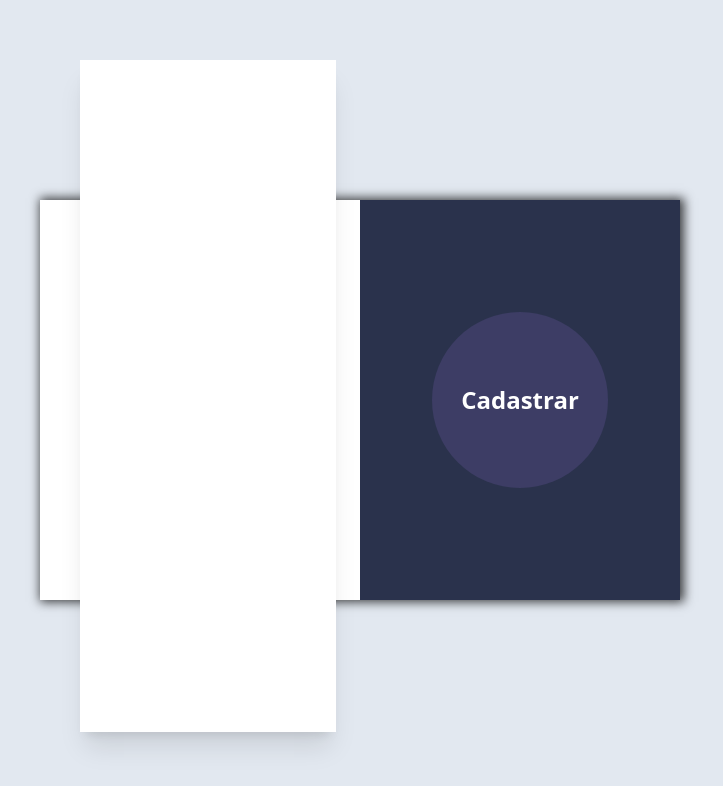
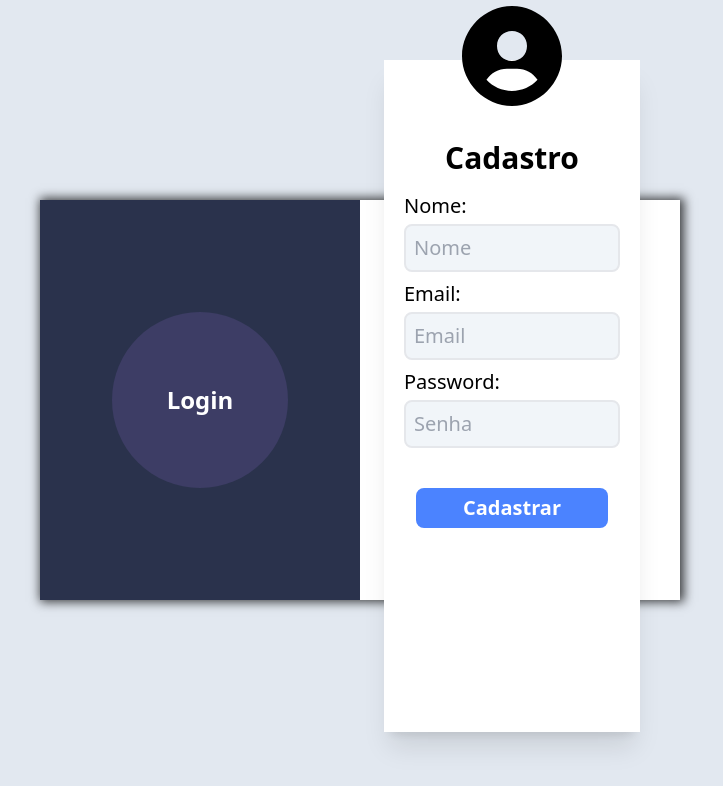
Before and after one commit to DarlanDuarte/Sistema-Login-Cadastro, a Next.js app: page / in a window 1280 px wide. Both pictures are taken after a click on the button "Cadastrar". Shown: the top 786 px of the page, without its empty margins (280-1003 px from the left). Built offline with nearby package versions, Linux system fonts and the light colour scheme.

Commit message:
Tela de Login e Cadastro Concluídas mais animações

```diff
--- a/package.json
+++ b/package.json
@@ -15,10 +15,12 @@
     "autoprefixer": "10.4.15",
     "eslint": "8.48.0",
     "eslint-config-next": "13.4.19",
+    "framer-motion": "^10.16.1",
     "next": "13.4.19",
     "postcss": "8.4.28",
     "react": "18.2.0",
     "react-dom": "18.2.0",
+    "react-icons": "^4.10.1",
     "tailwindcss": "3.3.3",
     "typescript": "5.2.2"
   }
--- a/src/components/Login.tsx
+++ b/src/components/Login.tsx
@@ -1,31 +1,220 @@
 import react, { useState } from "react";
+import { BiSolidUserCircle } from "react-icons/bi";
+import { motion } from "framer-motion";
 
 const Login: React.FC = () => {
   const [login, setLogin] = useState<"login" | "cadastro">("login");
 
+  const [nome, setNome] = useState("");
+  const [password, setPassword] = useState("");
+  const [email, setEmail] = useState("");
+
+  async function handleForm(e: React.FormEvent<HTMLFormElement>) {
+    e.preventDefault();
+  }
+
+  async function handleChangeLogin(
+    e: React.MouseEvent<HTMLButtonElement, MouseEvent>
+  ) {
+    setLogin(login === "login" ? "cadastro" : "login");
+  }
+
   return (
-    <div className={`bg-white w-6/12 h-[50%] shadow-3xl relative`}>
+    <div className={`bg-white w-6/12 h-[50%] shadow-3xl relative  `}>
       {login === "login" ? (
-        <div className={``}>
-          <div
+        <div>
+          <motion.div
+            key="login"
+            initial={{ opacity: 0, x: "100%" }}
+            animate={{ opacity: 1, x: 0 }}
+            exit={{ opacity: 0, x: "-100%" }}
+            transition={{ duration: 1 }}
             className={`w-[40%] h-[42rem] bg-white absolute -top-[35%] left-10 z-10 shadow-xl  `}
-          ></div>
+          >
+            <div className={"relative  -top-16"}>
+              <BiSolidUserCircle
+                className={`m-auto `}
+                size={120}
+                color={`#000`}
+              />
+            </div>
 
-          <div
+            <div className={`flex flex-col`}>
+              <h2
+                className={`text-black text-3xl font-semibold text-center -mt-10 mb-4`}
+              >
+                Login
+              </h2>
+              <form onSubmit={handleForm}>
+                <div
+                  className={`w-full flex flex-col text-black font-medium text-xl px-5`}
+                >
+                  <label className="mb-1" htmlFor="nome">
+                    Nome:
+                  </label>
+                  <input
+                    type="text"
+                    id="nome"
+                    name="nome"
+                    className={`py-2 px-2 border-2 bg-slate-100 rounded-lg outline-none`}
+                    required
+                    value={nome}
+                    onChange={(e) => setNome(e.target.value)}
+                    placeholder="Digite seu Nome"
+                  />
+                </div>
+                <div
+                  className={`w-full flex flex-col text-black font-medium text-xl px-5`}
+                >
+                  <label className="mb-1 mt-5" htmlFor="password">
+                    Password:
+                  </label>
+                  <input
+                    type="password"
+                    id="password"
+                    name="password"
+                    className={`py-2 px-2 border-2 bg-slate-100 rounded-lg outline-none`}
+                    required
+                    value={password}
+                    onChange={(e) => setPassword(e.target.value)}
+                    placeholder="Digite sua Senha"
+                  />
+                </div>
+                <div
+                  className={`flex justify-center items-center p-5 cursor-pointer mt-10 m-auto w-[75%] bg-[#4b83ff] h-10 rounded-lg`}
+                >
+                  <button className={`text-white font-semibold text-xl`}>
+                    Entrar
+                  </button>
+                </div>
+              </form>
+            </div>
+          </motion.div>
+
+          <motion.div
+            initial={{ opacity: 0, x: "-100%" }}
+            animate={{ opacity: 1, x: 0 }}
+            exit={{ opacity: 0, x: "100%" }}
+            transition={{ duration: 1 }}
             className={`text-black absolute right-0 bottom-0 bg-[#2A324C] h-full w-[50%]`}
           >
             <div className={`flex justify-center items-center h-full`}>
               <button
+                onClick={(e: React.MouseEvent<HTMLButtonElement, MouseEvent>) =>
+                  handleChangeLogin(e)
+                }
                 className={`text-white font-semibold text-2xl bg-[#3D3D65] h-44 w-44 rounded-full`}
               >
                 Cadastrar
               </button>
             </div>
-          </div>
+          </motion.div>
         </div>
       ) : (
         <div>
-          <div></div>
+          <motion.div
+            initial={{ opacity: 0, x: "100%" }}
+            animate={{ opacity: 1, x: 0 }}
+            exit={{ opacity: 0, x: "-100%" }}
+            transition={{ duration: 1 }}
+            className={`text-black absolute left-0 bottom-0 bg-[#2A324C] h-full w-[50%]`}
+          >
+            <div className={`flex justify-center items-center h-full`}>
+              <button
+                onClick={(e: React.MouseEvent<HTMLButtonElement, MouseEvent>) =>
+                  handleChangeLogin(e)
+                }
+                className={`text-white font-semibold text-2xl bg-[#3D3D65] h-44 w-44 rounded-full`}
+              >
+                Login
+              </button>
+            </div>
+          </motion.div>
+
+          <motion.div
+            key="cadastro"
+            initial={{ opacity: 0, x: "-100%" }}
+            animate={{ opacity: 1, x: 0 }}
+            exit={{ opacity: 0, x: "100%" }}
+            transition={{ duration: 1 }}
+            className={`w-[40%] h-[42rem] bg-white absolute -top-[35%] right-10 z-10 shadow-xl  `}
+          >
+            <div className={"relative  -top-16"}>
+              <BiSolidUserCircle
+                className={`m-auto `}
+                size={120}
+                color={`#000`}
+              />
+            </div>
+
+            <div className={`flex flex-col`}>
+              <h2
+                className={`text-black text-3xl font-semibold text-center -mt-10 mb-4`}
+              >
+                Cadastro
+              </h2>
+              <form onSubmit={handleForm}>
+                <div
+                  className={`w-full flex flex-col text-black font-medium text-xl px-5`}
+                >
+                  <label className="mb-1" htmlFor="nome">
+                    Nome:
+                  </label>
+                  <input
+                    type="text"
+                    id="nome"
+                    name="nome"
+                    className={`py-2 px-2 border-2 bg-slate-100 rounded-lg outline-none`}
+                    required
+                    value={nome}
+                    onChange={(e) => setNome(e.target.value)}
+                    placeholder="Nome"
+                  />
+                </div>
+                <div
+                  className={`w-full flex flex-col mt-2  text-black font-medium text-xl px-5`}
+                >
+                  <label className="  mb-1" htmlFor="email">
+                    Email:
+                  </label>
+                  <input
+                    type="email"
+                    id="email"
+                    name="email"
+                    className={`py-2 px-2 border-2 bg-slate-100 rounded-lg outline-none`}
+                    required
+                    value={email}
+                    onChange={(e) => setEmail(e.target.value)}
+                    placeholder="Email"
+                  />
+                </div>
+                <div
+                  className={`w-full flex flex-col mt-2  text-black font-medium text-xl px-5`}
+                >
+                  <label className=" mb-1" htmlFor="password">
+                    Password:
+                  </label>
+                  <input
+                    type="password"
+                    id="password"
+                    name="password"
+                    className={`py-2 px-2 border-2 bg-slate-100 rounded-lg outline-none`}
+                    required
+                    value={password}
+                    onChange={(e) => setPassword(e.target.value)}
+                    placeholder="Senha"
+                  />
+                </div>
+                <div
+                  className={`flex justify-center items-center p-5 cursor-pointer mt-10 m-auto w-[75%]  bg-[#4b83ff] h-10 rounded-lg`}
+                >
+                  <button className={`text-white font-semibold text-xl`}>
+                    Cadastrar
+                  </button>
+                </div>
+              </form>
+            </div>
+          </motion.div>
         </div>
       )}
     </div>
--- a/src/pages/index.tsx
+++ b/src/pages/index.tsx
@@ -1,4 +1,5 @@
 import Login from "@/components/Login";
+import { DiAndroid } from "react-icons/di";
 
 export default function Home() {
   return (
```
Also changed, not shown: 1 other file (tests, documents, lock files or other folders).
